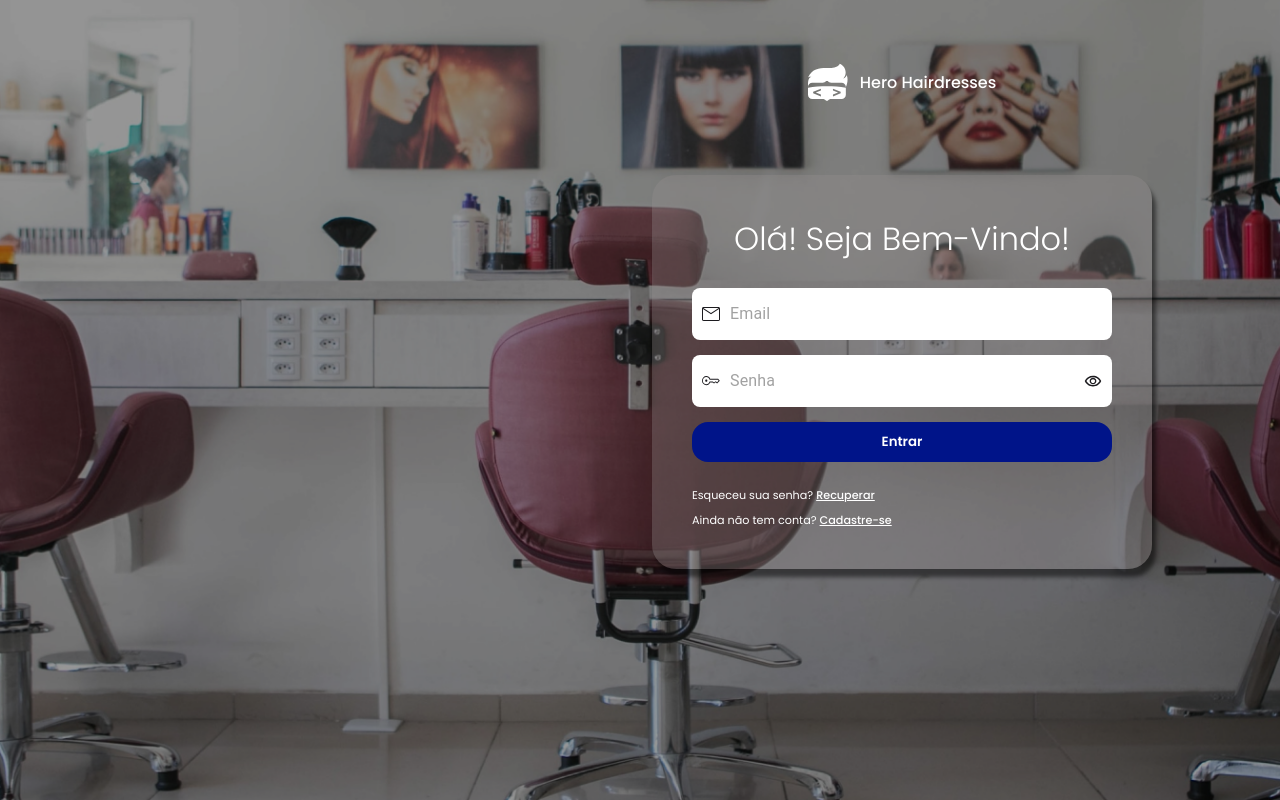
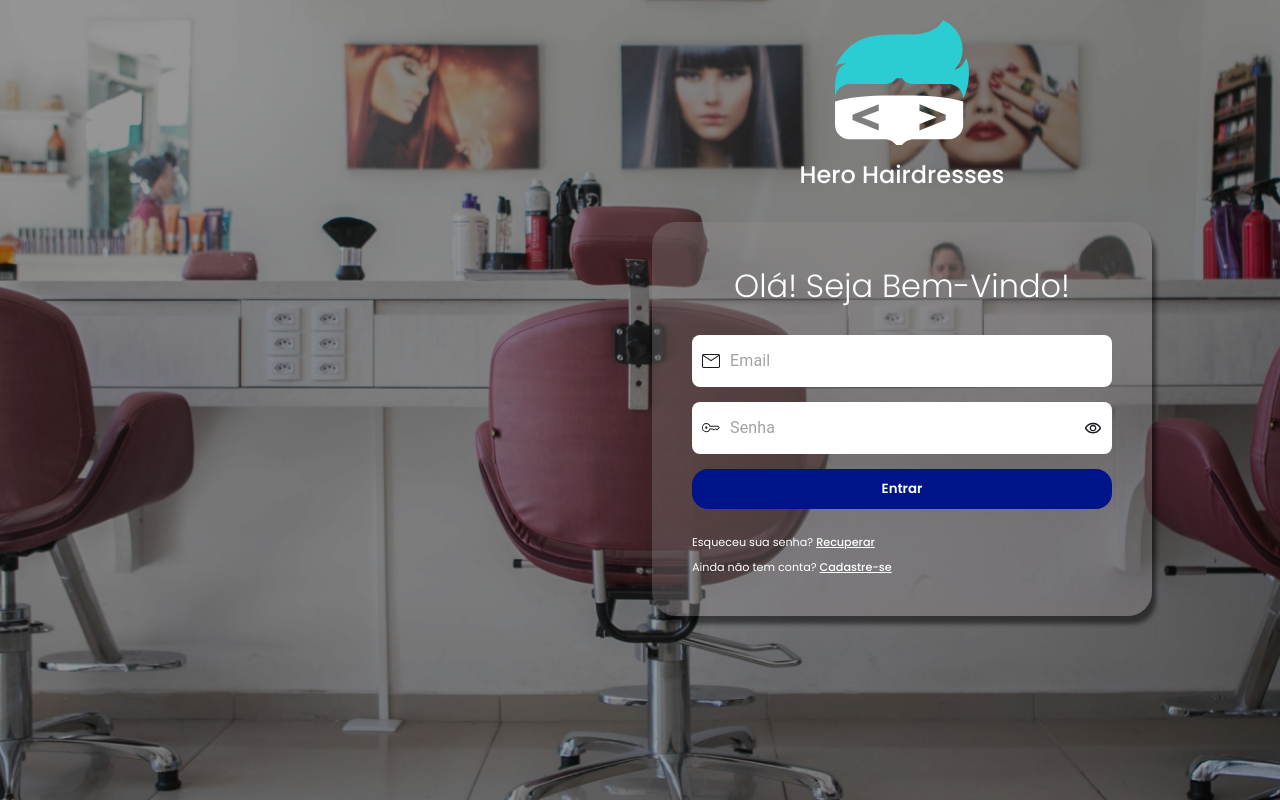
Before and after one commit to raysllaR/hairdresser-front, a React (Vite) app: page /login in a window 1280 px wide. Built offline with nearby package versions, Linux system fonts and the light colour scheme.

Commit message:
refactor: ajuste nos parametro default do component Logo

```diff
--- a/src/components/shared/Logo/index.tsx
+++ b/src/components/shared/Logo/index.tsx
@@ -10,7 +10,10 @@ interface ILogo {
 	theme?: TTheme;
 }
 
-const Logo: React.FC<ILogo> = ({ direction = "row", theme = "white" }) => {
+const Logo: React.FC<ILogo> = ({
+	direction = "column",
+	theme = "colorful",
+}) => {
 	return (
 		<div
 			className="container-logo"
```
